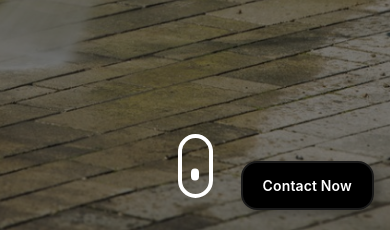
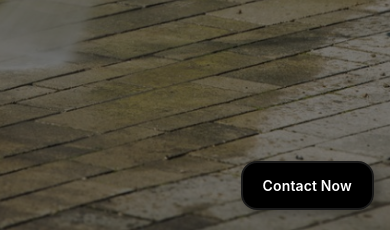
Before and after one commit to danielirwin99/pressure-washing, a React (Create React App) app: page / in a window 390 px wide. Shown: the part 614-844 px from the top of the page. Built offline with nearby package versions, Linux system fonts and the light colour scheme.

Commit message:
Mobile fix

```diff
--- a/src/components/Landing/Header.jsx
+++ b/src/components/Landing/Header.jsx
@@ -40,7 +40,7 @@ const Header = () => {
             Get Your Free Quote
           </a>
         </div>
-        <div className="absolute xs:bottom-10 bottom-8 w-full flex justify-center items-center">
+        <div className="absolute xs:bottom-10 bottom-8 w-full hidden sm:flex justify-center items-center">
           <a href="#about">
             <div className="w-[35px] h-[64px] rounded-3xl border-4 border-white flex justify-center items-start p-2">
               <motion.div
```
